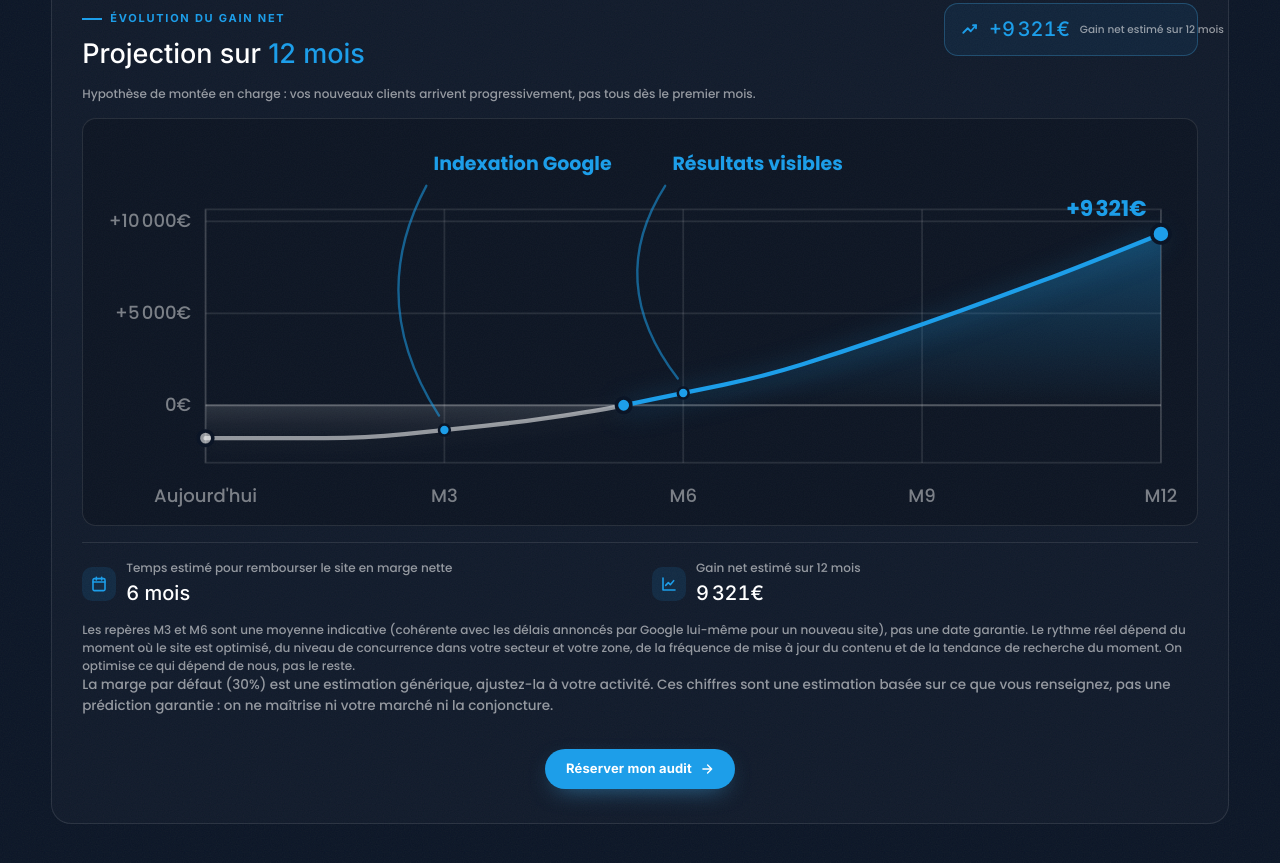
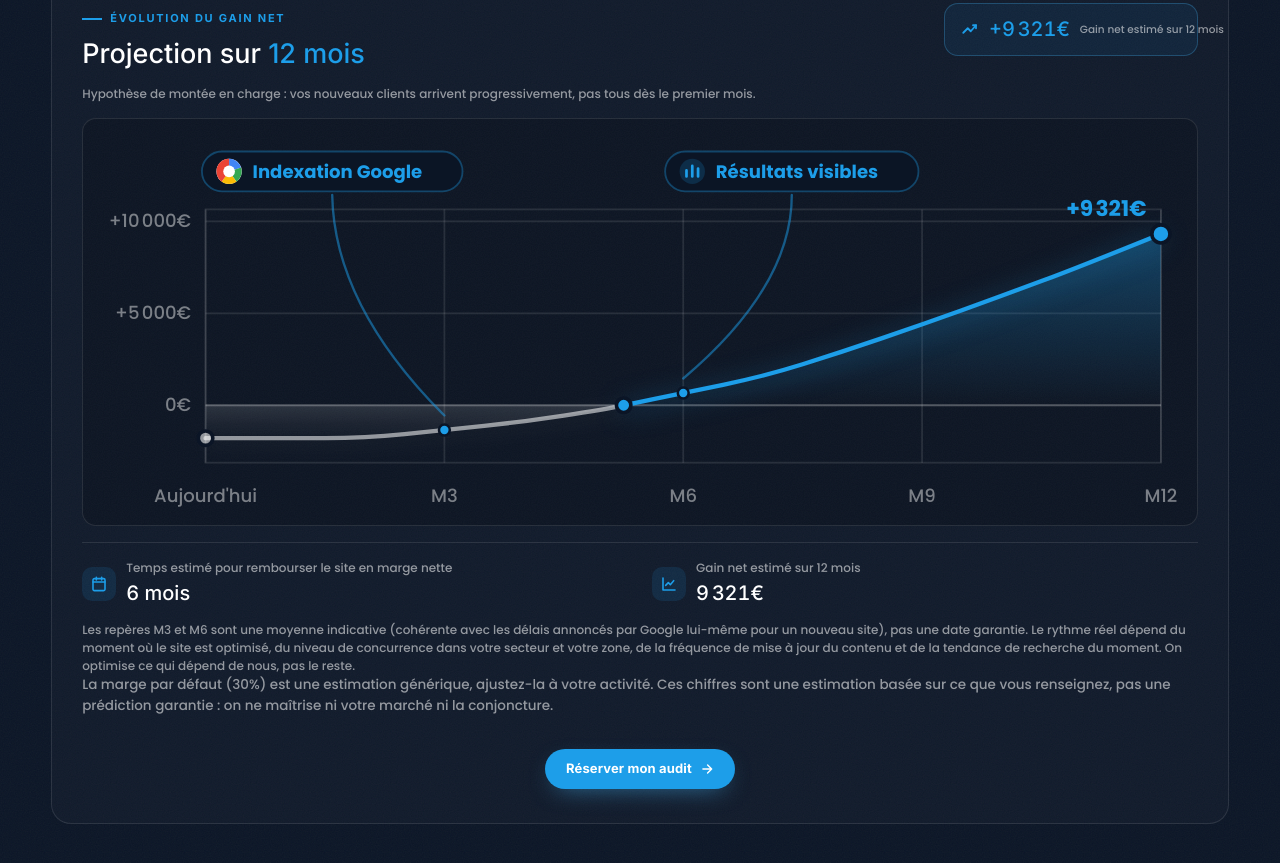
Before and after one commit to digitaldreamsboxcontact-lgtm/digitaldreamsbox-website, a plain HTML site: page lp-site-web.html in a window 1280 px wide. Shown: the part 4178-5041 px from the top of the page. Drawn offline with Linux system fonts and the light colour scheme; a web font is replaced by a local one.

Commit message:
Ajoute les pastilles avec icône (Google 4 couleurs, graphique) sur les repères du graphique du calculateur, demande explicite de Lucas après comparaison avec sa référence
Co-Authored-By: Claude Sonnet 5 <noreply@anthropic.com>

```diff
--- a/lp-site-web.html
+++ b/lp-site-web.html
@@ -1576,20 +1576,44 @@
       }
 
       // Repères pédagogiques : indexation Google (M3) et premiers résultats visibles (M6), moyenne indicative.
-      // Étiquette flottante, sans encadré, reliée au point réel de la courbe par une flèche courbée à la main.
-      [{ m: 3, label: 'Indexation Google' }, { m: 6, label: 'Résultats visibles' }].forEach(function (a) {
+      // Pastille avec icône + libellé, reliée au point réel de la courbe par une flèche courbée à la main.
+      [
+        { m: 3, label: 'Indexation Google', icon: 'google', align: 'end', textW: 108 },
+        { m: 6, label: 'Résultats visibles', icon: 'chart', align: 'start', textW: 104 }
+      ].forEach(function (a) {
         var tx = px(a.m), ty = py(valueAtMonth(points, a.m));
-        var lx = tx - 6;
-        var ly = 18;
-        var sx = lx - 4, sy = ly + 9;
-        var ex = tx - 3, ey = ty - 8;
-        // Arc à un seul point de contrôle, décalé sur le côté : effet "flèche courbée à la main" façon Figma.
-        var bow = 34;
-        var cx = Math.min(sx, ex) - bow;
+        var padPill = 8, iconR = 7, gap = 6;
+        var pillH = 22;
+        var pillW = iconR * 2 + gap + a.textW + padPill * 2;
+        var pillX = a.align === 'end' ? (tx + 10 - pillW) : (tx - 10);
+        var pillY = 8;
+        var iconCx = pillX + padPill + iconR;
+        var iconCy = pillY + pillH / 2;
+        var textX = iconCx + iconR + gap;
+
+        var sx = (pillX + pillW / 2), sy = pillY + pillH + 2;
+        var ex = tx, ey = ty - 8;
+        var bow = a.align === 'end' ? -30 : 30;
+        var cx = ((sx + ex) / 2) + bow;
         var cy = (sy + ey) / 2;
-        parts.push('<path d="M ' + sx + ' ' + sy + ' Q ' + cx + ' ' + cy + ', ' + ex + ' ' + ey + '" fill="none" stroke="rgba(29,158,233,0.55)" stroke-width="1.3" stroke-linecap="round"/>');
+        parts.push('<path d="M ' + sx + ' ' + sy + ' Q ' + cx + ' ' + cy + ', ' + ex + ' ' + ey + '" fill="none" stroke="rgba(29,158,233,0.5)" stroke-width="1.3" stroke-linecap="round"/>');
+
+        parts.push('<rect x="' + pillX + '" y="' + pillY + '" width="' + pillW + '" height="' + pillH + '" rx="11" fill="rgba(11,21,38,0.88)" stroke="rgba(29,158,233,0.35)" stroke-width="1"/>');
+
+        if (a.icon === 'google') {
+          parts.push('<circle cx="' + iconCx + '" cy="' + iconCy + '" r="' + iconR + '" fill="#fff"/>');
+          parts.push('<path d="M ' + iconCx + ' ' + iconCy + ' L ' + iconCx + ' ' + (iconCy - iconR) + ' A ' + iconR + ' ' + iconR + ' 0 0 1 ' + (iconCx + iconR * 0.95) + ' ' + (iconCy - iconR * 0.31) + ' Z" fill="#4285F4"/>');
+          parts.push('<path d="M ' + iconCx + ' ' + iconCy + ' L ' + (iconCx + iconR * 0.95) + ' ' + (iconCy - iconR * 0.31) + ' A ' + iconR + ' ' + iconR + ' 0 0 1 ' + (iconCx + iconR * 0.59) + ' ' + (iconCy + iconR * 0.81) + ' Z" fill="#34A853"/>');
+          parts.push('<path d="M ' + iconCx + ' ' + iconCy + ' L ' + (iconCx + iconR * 0.59) + ' ' + (iconCy + iconR * 0.81) + ' A ' + iconR + ' ' + iconR + ' 0 0 1 ' + (iconCx - iconR * 0.59) + ' ' + (iconCy + iconR * 0.81) + ' Z" fill="#FBBC05"/>');
+          parts.push('<path d="M ' + iconCx + ' ' + iconCy + ' L ' + (iconCx - iconR * 0.59) + ' ' + (iconCy + iconR * 0.81) + ' A ' + iconR + ' ' + iconR + ' 0 0 1 ' + iconCx + ' ' + (iconCy - iconR) + ' Z" fill="#EA4335"/>');
+          parts.push('<circle cx="' + iconCx + '" cy="' + iconCy + '" r="' + (iconR * 0.46) + '" fill="#fff"/>');
+        } else {
+          parts.push('<circle cx="' + iconCx + '" cy="' + iconCy + '" r="' + iconR + '" fill="rgba(29,158,233,0.18)"/>');
+          parts.push('<path d="M ' + (iconCx - 3.2) + ' ' + (iconCy + 2.8) + ' L ' + (iconCx - 3.2) + ' ' + (iconCy - 0.5) + ' M ' + iconCx + ' ' + (iconCy + 2.8) + ' L ' + iconCx + ' ' + (iconCy - 3) + ' M ' + (iconCx + 3.2) + ' ' + (iconCy + 2.8) + ' L ' + (iconCx + 3.2) + ' ' + (iconCy - 1.6) + '" stroke="' + COLOR_UP + '" stroke-width="1.5" stroke-linecap="round"/>');
+        }
+
+        parts.push('<text x="' + textX + '" y="' + (iconCy + 3.5) + '" text-anchor="start" font-size="10" font-weight="700" fill="' + COLOR_UP + '" font-family="' + FONT + '">' + a.label + '</text>');
         parts.push('<circle cx="' + tx + '" cy="' + ty + '" r="3" fill="' + COLOR_UP + '" stroke="#0B1526" stroke-width="1.4"/>');
-        parts.push('<text x="' + lx + '" y="' + ly + '" text-anchor="start" font-size="10.5" font-weight="700" fill="' + COLOR_UP + '" font-family="' + FONT + '">' + a.label + '</text>');
       });
 
       if (crosses) {
```
